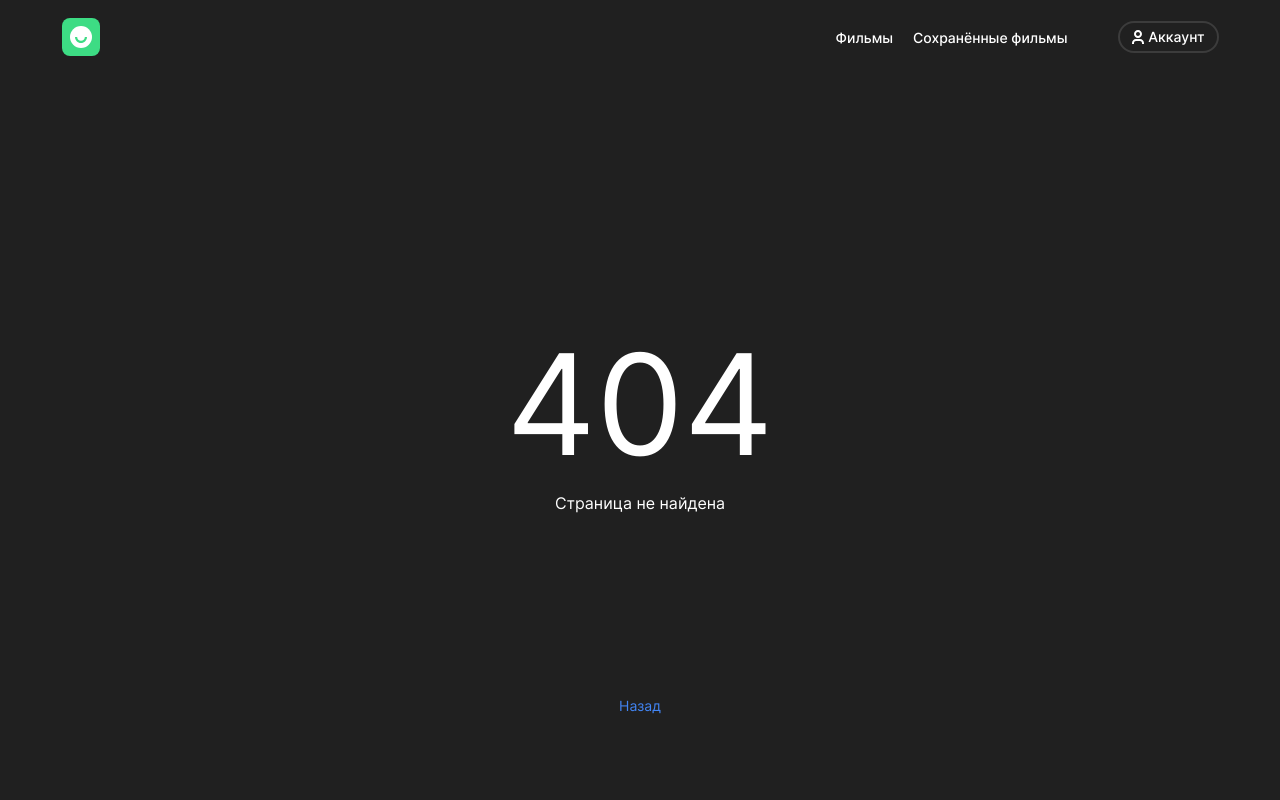
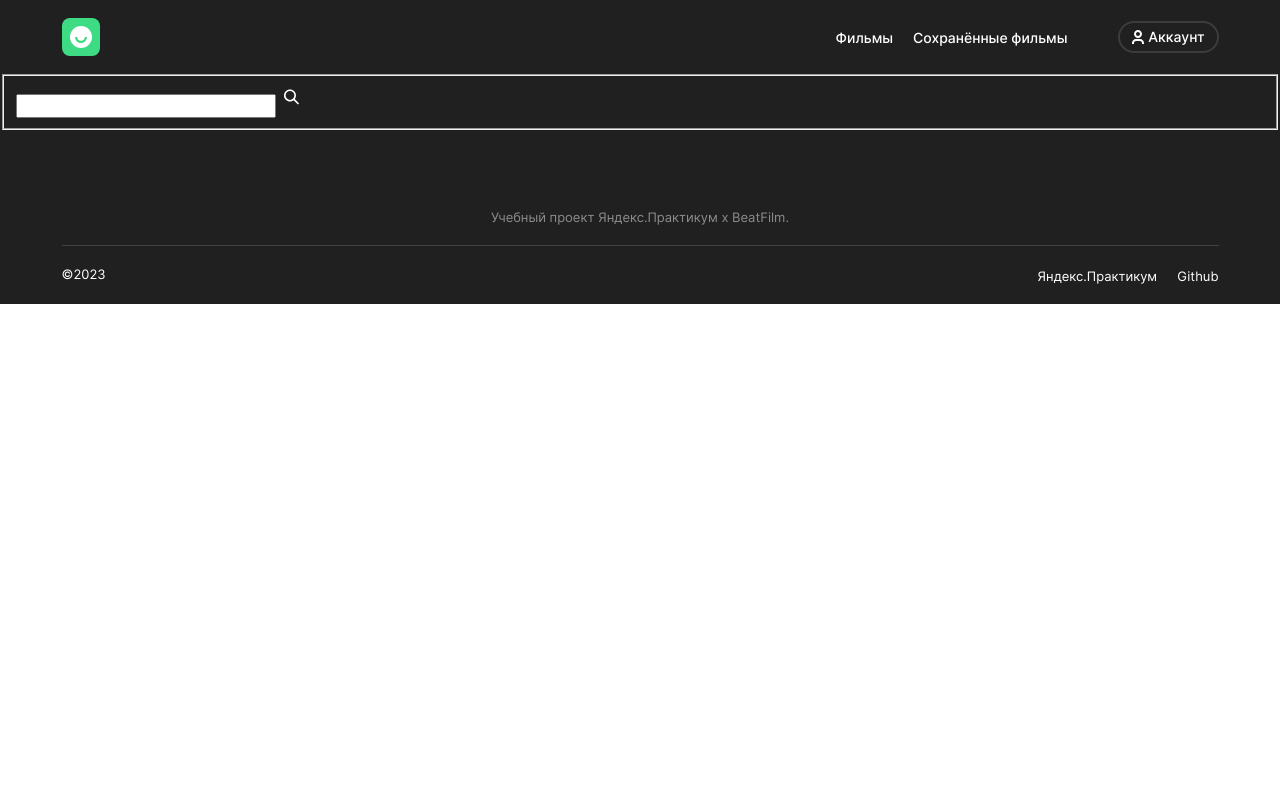
Before and after one commit to DangerBadger/movies-explorer-frontend, a React (Create React App) app: page /movies in a window 1280 px wide. Before the commit this address had no page. Shown: the top 800 px of the page. Built offline with nearby package versions, Linux system fonts and the light colour scheme.

Commit message:
Feature: add search section

```diff
--- a/src/components/App/App.jsx
+++ b/src/components/App/App.jsx
@@ -4,6 +4,7 @@ import './App.scss';
 
 import Header from '../Header/Header';
 import Main from '../Main/Main';
+import Movies from '../Movies/Movies';
 import Footer from '../Footer/Footer';
 import PageNotFound from '../PageNotFound/PageNotFound';
 
@@ -30,6 +31,7 @@ function App() {
 
       <Routes>
         <Route path="/" element={<Main />} />
+        <Route path="movies" element={<Movies />} />
         <Route path="*" element={<PageNotFound />} />
       </Routes>
 
--- a/src/components/BurgerMenu/BurgerMenu.jsx
+++ b/src/components/BurgerMenu/BurgerMenu.jsx
@@ -32,13 +32,13 @@ function BurgerMenu({ isOpened, onClose, openBurger }) {
       <nav className="burger__menu_login">
         <ul className="burger__lines">
           <li className="burger__line burger__line_mainpage">
-            <NavLink to="/" className={linkActivator}>Главная</NavLink>
+            <NavLink to="/" onClick={onClose} className={linkActivator}>Главная</NavLink>
           </li>
           <li className="burger__line">
-            <NavLink to="*" className={linkActivator}>Фильмы</NavLink>
+            <NavLink to="movies" onClick={onClose} className={linkActivator}>Фильмы</NavLink>
           </li>
           <li className="burger__line">
-            <NavLink to="*" className={linkActivator}>Сохранённые фильмы</NavLink>
+            <NavLink to="*" onClick={onClose} className={linkActivator}>Сохранённые фильмы</NavLink>
           </li>
         </ul>
         <Link to="*" className="burger__account-btn">
--- a/src/components/Movies/Movies.jsx
+++ b/src/components/Movies/Movies.jsx
@@ -1,11 +1,11 @@
 import './Movies.scss';
 
-import Promo from '../Promo/Promo';
+import SearchForm from '../SearchForm/SearchForm';
 
 function Movies() {
   return (
     <main className="movies">
-      <Promo />
+      <SearchForm />
     </main>
   );
 }
--- a/src/components/SearchForm/SearchForm.jsx
+++ b/src/components/SearchForm/SearchForm.jsx
@@ -0,0 +1,22 @@
+import './SearchForm.scss';
+
+import Magnifier from '../../images/search.svg';
+
+function SearchForm() {
+  return (
+    <section className="searchForm">
+      <form className="searchForm__formContainer">
+        <fieldset className="searchForm__fieldset">
+          <div className="searchForm__inputContainer">
+            <input type="text" className="searchForm__input" />
+            <buttom className="searchForm__button">
+              <img src={Magnifier} alt="Поиск" className="searchForm__btnImg" />
+            </buttom>
+          </div>
+        </fieldset>
+      </form>
+    </section>
+  );
+}
+
+export default SearchForm;
```
Also changed, not shown: src/images/search.svg (added).
